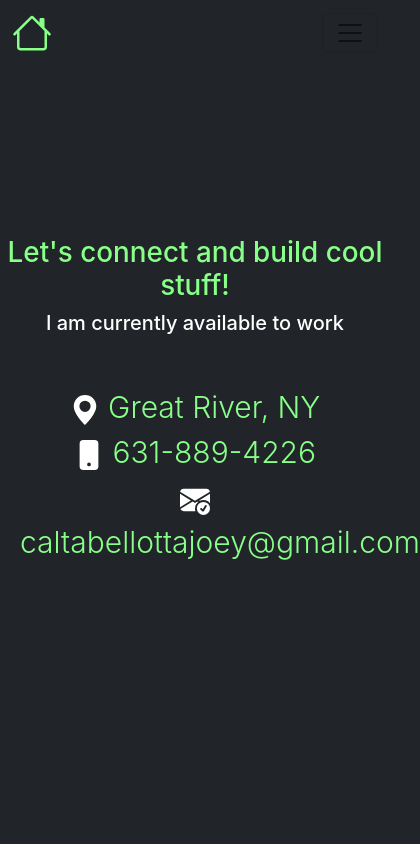
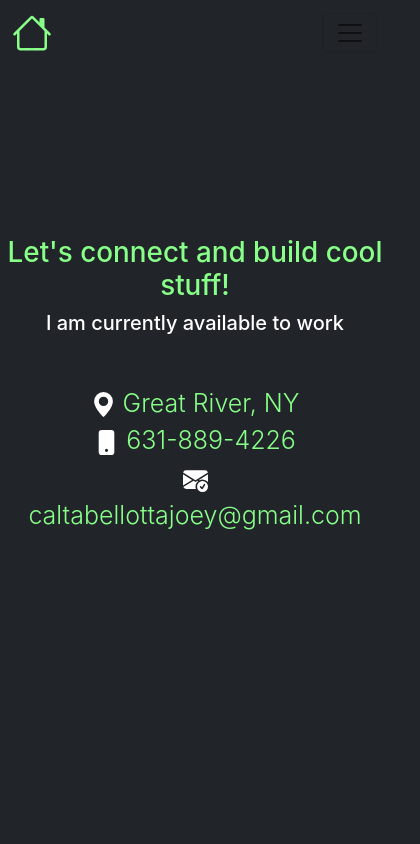
Before and after one commit to joeycalt/Portfolio, a React (Create React App) app: page /contact in a window 390 px wide. Shown: the top 844 px of the page, 420 px wide, since content can reach past the window. Built offline with nearby package versions, Linux system fonts and the light colour scheme.

Commit message:
contact page mobile friendly

```diff
--- a/src/App.css
+++ b/src/App.css
@@ -510,4 +510,13 @@ html {
     from { width: 0 }
     to { width: 70% }
   }
+
+  .info {
+    font-size: 25px;
+    font-weight: 300;
+    margin-top: 30px;
+    text-align: center;
+    padding: 20px;
+    color: rgb(136, 255, 136);
+  }
 }
```
